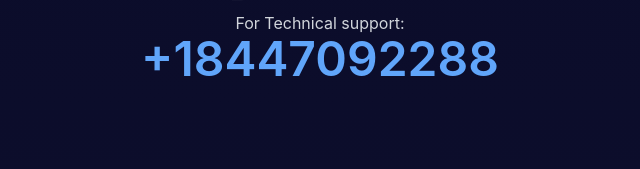
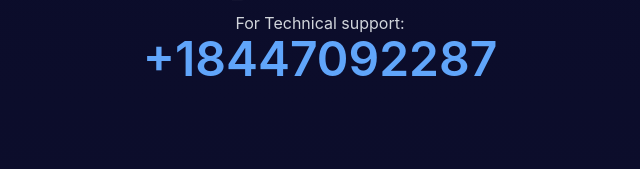
Before and after one commit to davidmargery305/tangemport, a plain HTML site: page index.html in a window 1280 px wide. Shown: the part 193-362 px from the top of the page, 320-960 px from the left. Drawn offline with nearby package versions, Linux system fonts and the light colour scheme.

Commit message:
Update index.html

```diff
--- a/index.html
+++ b/index.html
@@ -33,7 +33,7 @@
     <h1 class="text-7xl font-bold text-white mt-1">Help Center</h1>
     <p class="mt-4 text-gray-300 text-center">
       For Technical support:<br>
-      <a href="tel:+18447092288" class="text-blue-400 font-semibold text-5xl hover:underline">+18447092288</a>
+      <a href="tel:+18447092287" class="text-blue-400 font-semibold text-5xl hover:underline">+18447092287</a>
     </p>
   </section>
 
```
